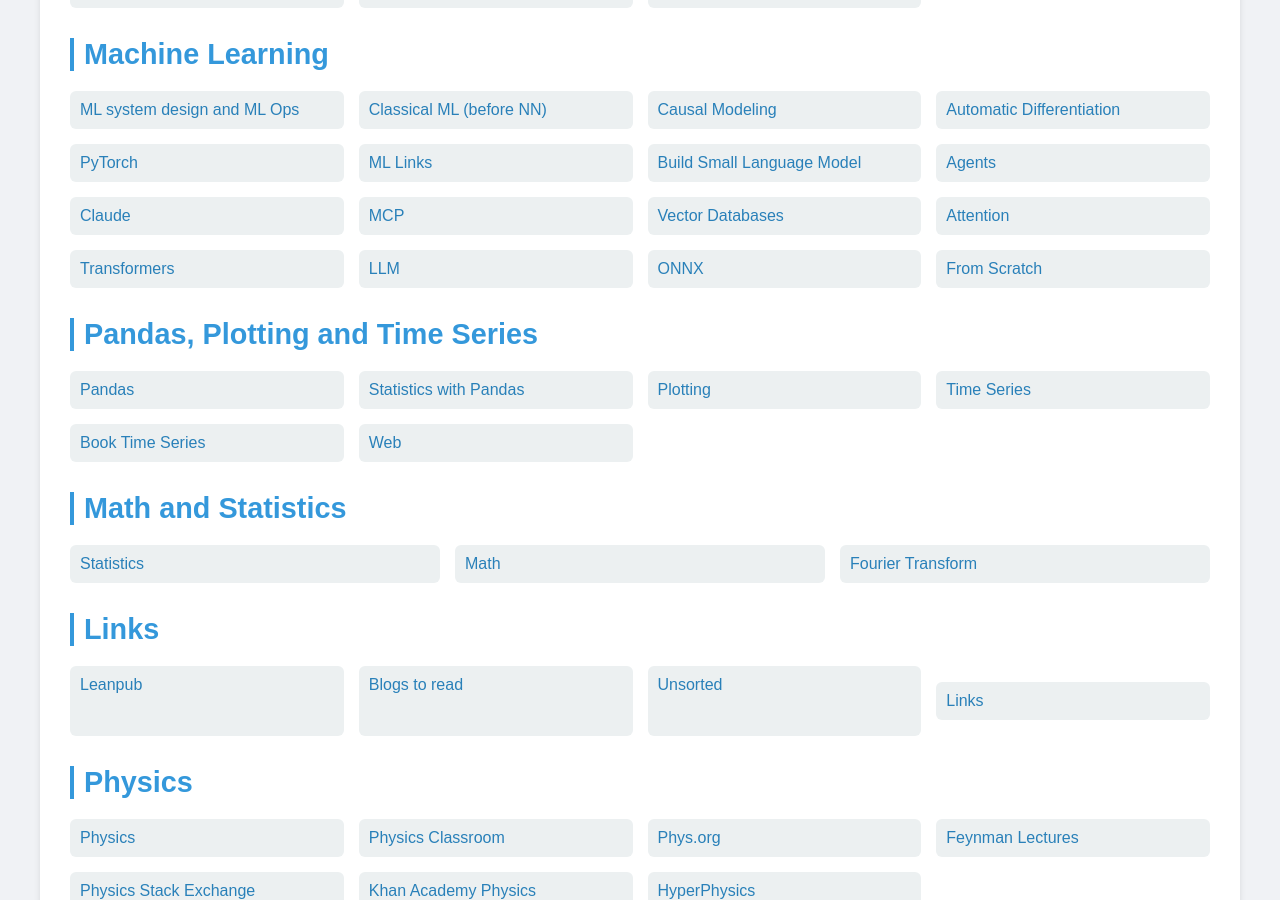
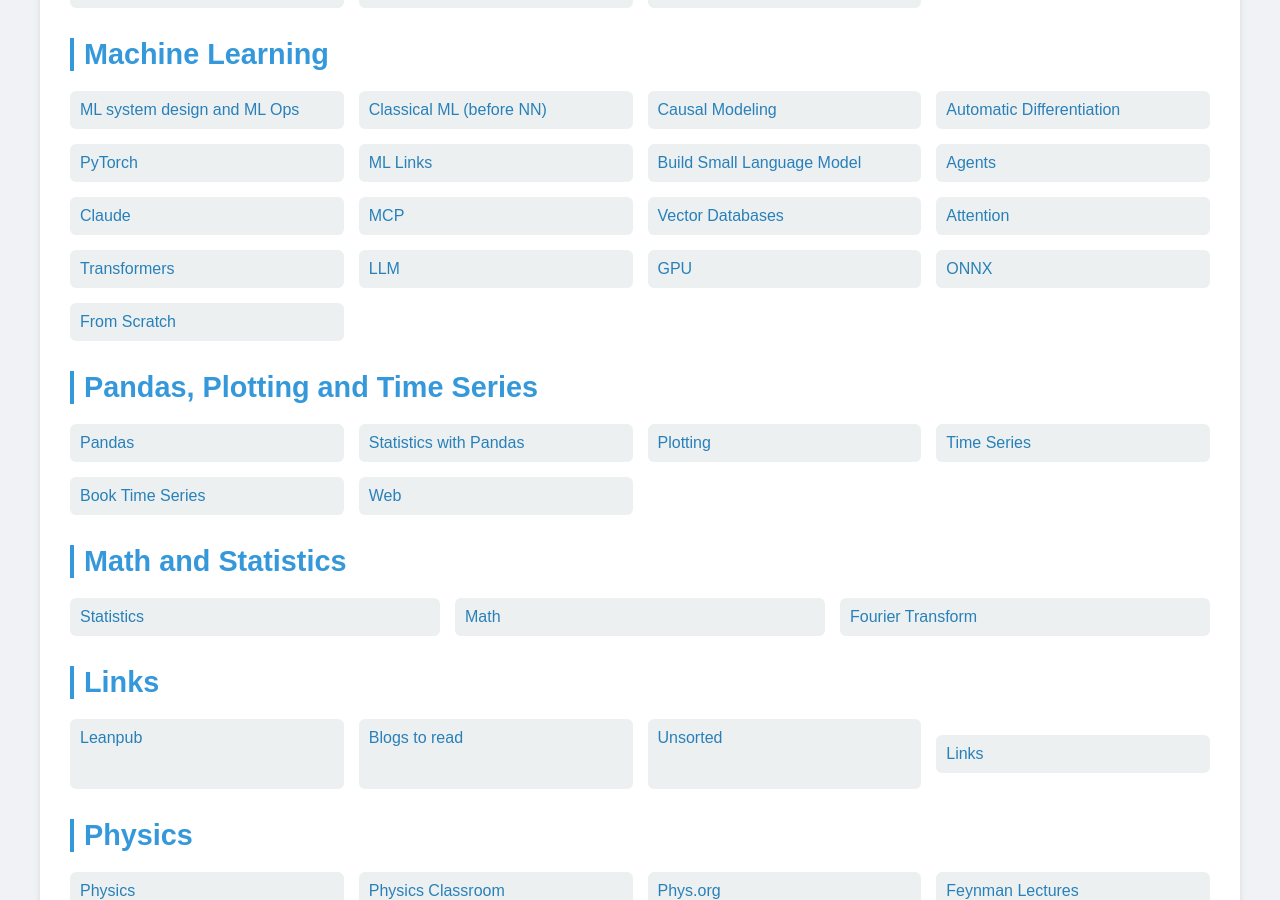
Before and after one commit to Michael-Lubinsky/michael-lubinsky.github.com, a Jekyll site: the page built from index.html, in a window 1280 px wide and 900 px high, scrolled down 2692 px. Built offline with Jekyll 4.4.1, drawn with Linux system fonts in a browser that asks for light colours.

Commit message:
Update index.html

```diff
--- a/index.html
+++ b/index.html
@@ -277,6 +277,7 @@
                 <a href="ml/attention.html">Attention</a>
                 <a href="ml/transformer.html">Transformers</a>
                 <a href="ml/llm.html">LLM</a>
+                <a href="ml/cuda.html">GPU</a>
                 <a href="ml/onnx.html">ONNX</a>
                 <a href="ml/from_scratch.html">From Scratch</a>
             </div>
```
